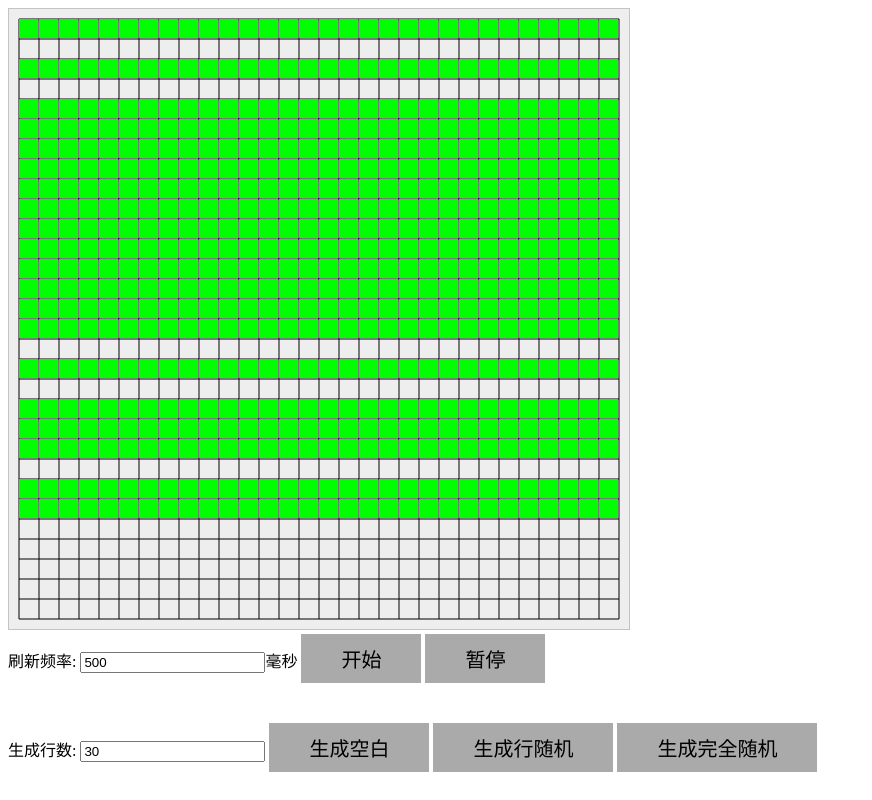
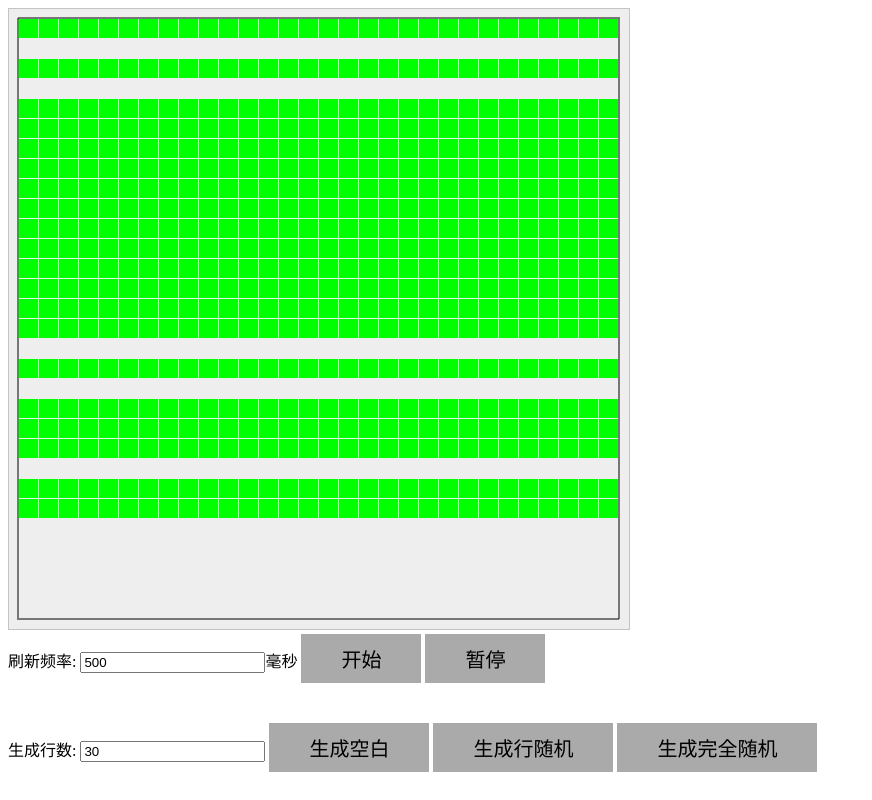
Before and after one commit to wytweb/wytweb, a plain HTML site: page index.html in a window 1280 px wide. Shown: the whole page, without its empty margins (0-872 px from the left). Drawn offline with Linux system fonts and the light colour scheme.

Commit message:
修复多个线条,已经优化

```diff
--- a/index.html
+++ b/index.html
@@ -55,28 +55,40 @@
   var gridSize = Math.floor(600/size);
 
   var c = document.getElementById("myCanvas");
-  var cxt = c.getContext("2d");
+  var ctx = c.getContext("2d");
   growR();
 
   <!-- 主绘制函数 -->
   function paint() {
-    cxt.fillStyle = "#eeeeee";
-    cxt.fillRect(0, 0, 620, 620);
-    for (var i = 0; i <= size; i++) {
-      cxt.moveTo(xOffset, yOffset + i * gridSize);
-      cxt.lineTo(xOffset + gridSize * size, yOffset + i * gridSize);
-    }
-    for (var j = 0; j <= size; j++) {
-      cxt.moveTo(xOffset + j * gridSize, yOffset);
-      cxt.lineTo(xOffset + j * gridSize, yOffset + gridSize * size);
-    }
-    cxt.stroke();
+    ctx.fillStyle = "#eeeeee";
+    ctx.fillRect(0, 0, 620, 620);
+    // ctx.beginPath();
+    // for (var i = 0; i <= size; i++) {
+    //   ctx.moveTo(xOffset, yOffset + i * gridSize);
+    //   ctx.lineTo(xOffset + gridSize * size, yOffset + i * gridSize);
+    // }
+    // for (var j = 0; j <= size; j++) {
+    //   ctx.moveTo(xOffset + j * gridSize, yOffset);
+    //   ctx.lineTo(xOffset + j * gridSize, yOffset + gridSize * size);
+    // }
+    // ctx.stroke();
+    ctx.beginPath();
+    ctx.moveTo(xOffset - 1, yOffset - 1);
+    ctx.lineTo(xOffset + gridSize * size + 1, yOffset - 1);
+    ctx.moveTo(xOffset, yOffset + size * gridSize);
+    ctx.lineTo(xOffset + gridSize * size, yOffset + size * gridSize);
 
-    cxt.fillStyle = "#00ff00";
+    ctx.moveTo(xOffset - 1, yOffset - 1);
+    ctx.lineTo(xOffset - 1, yOffset + gridSize * size + 1);
+    ctx.moveTo(xOffset + size * gridSize, yOffset);
+    ctx.lineTo(xOffset + size * gridSize, yOffset + gridSize * size);
+    ctx.stroke();
+
+    ctx.fillStyle = "#00ff00";
     for (var x = 0; x < size; x++) {
       for (var y = 0; y < size; y++) {
         if (board[x][y] == 1) {
-          cxt.fillRect(xOffset + x * gridSize, yOffset + y * gridSize, gridSize - 1, gridSize - 1);
+          ctx.fillRect(xOffset + x * gridSize, yOffset + y * gridSize, gridSize - 1, gridSize - 1);
 
         }
       }
```
